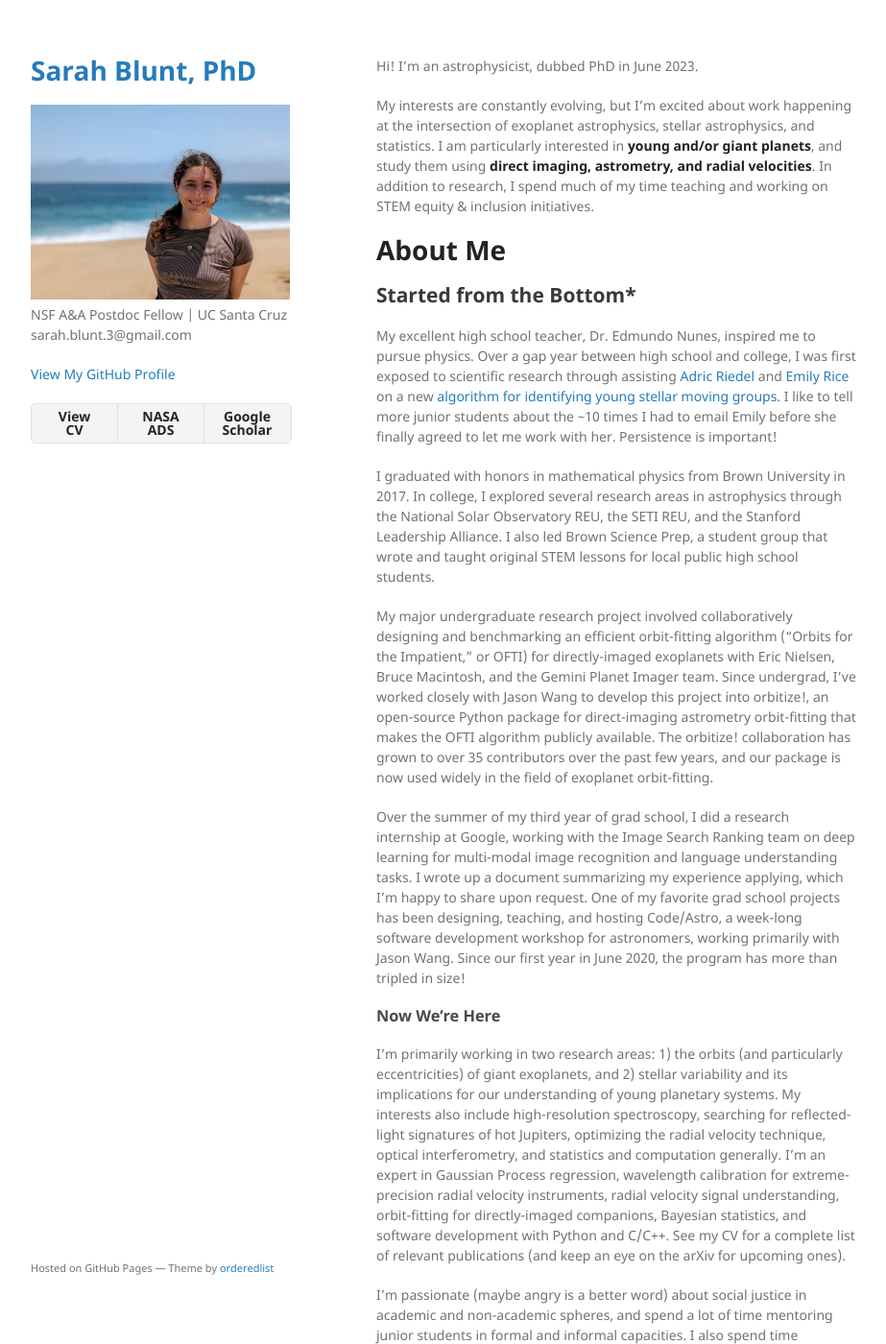
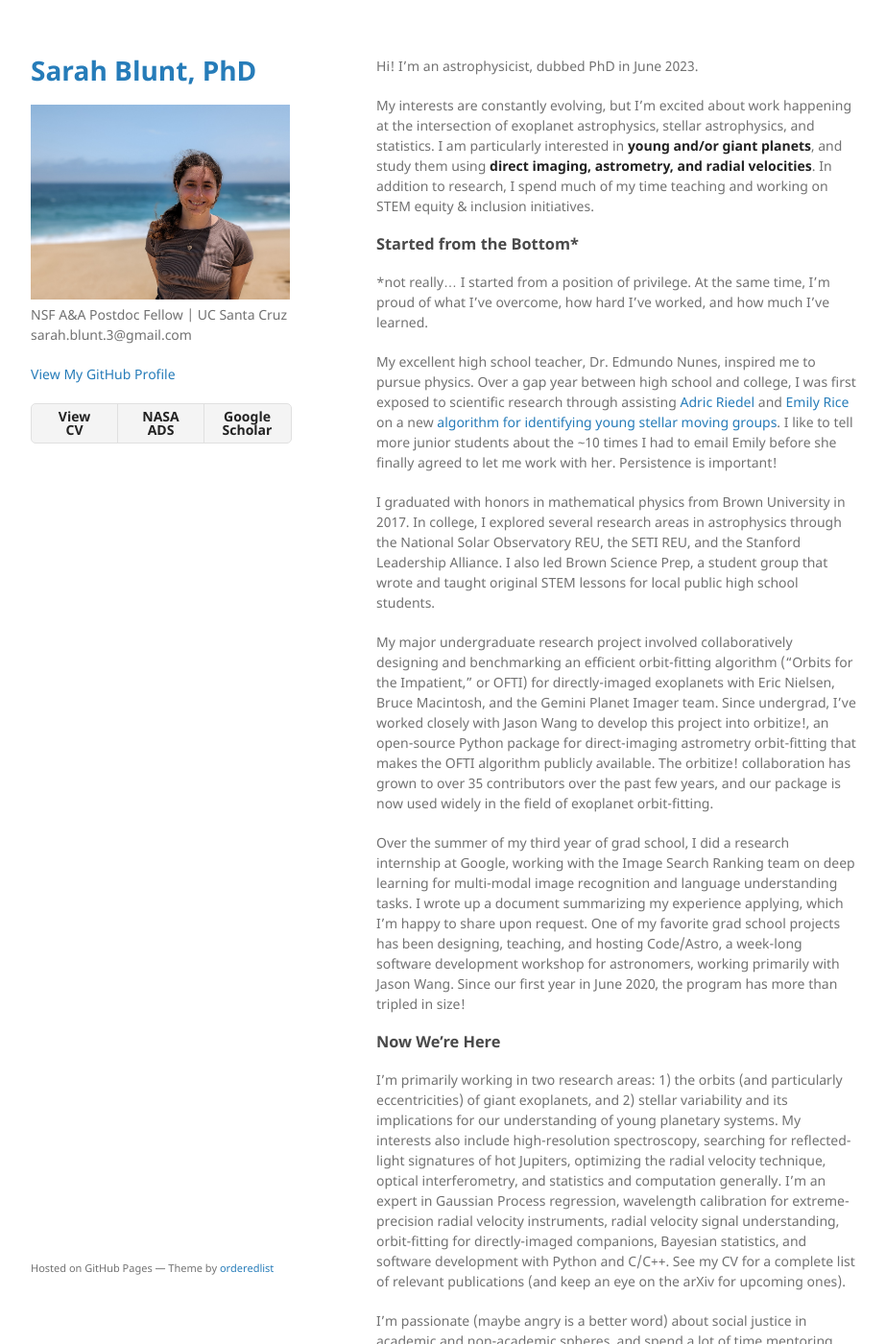
Before and after one commit to sblunt/sblunt.github.io, a Jekyll site: the page built from index.md, in a window 1280 px wide and 1400 px high. Shown: the whole window at 96% size, without its empty margins (178-1101 px from the left). Built offline with Jekyll 4.4.1, drawn with Linux system fonts in a browser that asks for light colours; some of the changed text lies outside the part shown.

Commit message:
formatting

```diff
--- a/index.md
+++ b/index.md
@@ -6,9 +6,8 @@ Hi! I'm an astrophysicist, dubbed PhD in June 2023.
 
 My interests are constantly evolving, but I'm excited about work happening at the intersection of exoplanet astrophysics, stellar astrophysics, and statistics. I am particularly interested in **young and/or giant planets**, and study them using **direct imaging, astrometry, and radial velocities**. In addition to research, I spend much of my time teaching and working on STEM equity & inclusion initiatives.
 
-# About Me
-
-## Started from the Bottom*
+### Started from the Bottom*
+*not really... I started from a position of privilege. At the same time, I'm proud of what I've overcome, how hard I've worked, and how much I've learned.
 
 My excellent high school teacher, Dr. Edmundo Nunes, inspired me to pursue physics. Over a gap year between high school and college, I was first exposed to scientific research through assisting [Adric Riedel](https://adricriedel.com/about-me.html) and [Emily Rice](https://www.amnh.org/research/staff-directory/emily-l-rice) on a new [algorithm for identifying young stellar moving groups](https://www.google.com/url?q=http%3A%2F%2Fadsabs.harvard.edu%2Fabs%2F2017AJ....153...95R&sa=D). I like to tell more junior students about the ~10 times I had to email Emily before she finally agreed to let me work with her. Persistence is important!
 
```
Also changed, not shown: other parts of index.md (+0 -2 lines).
